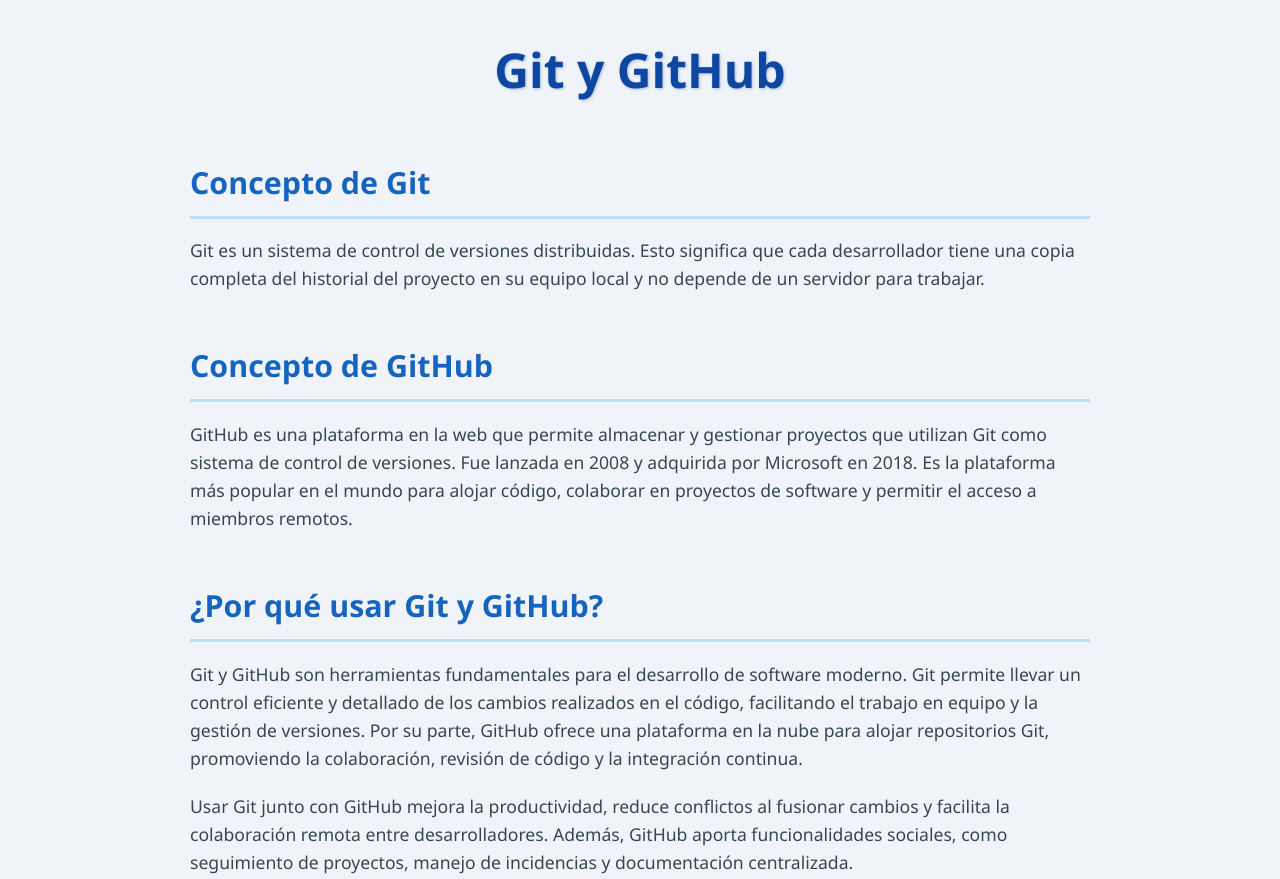
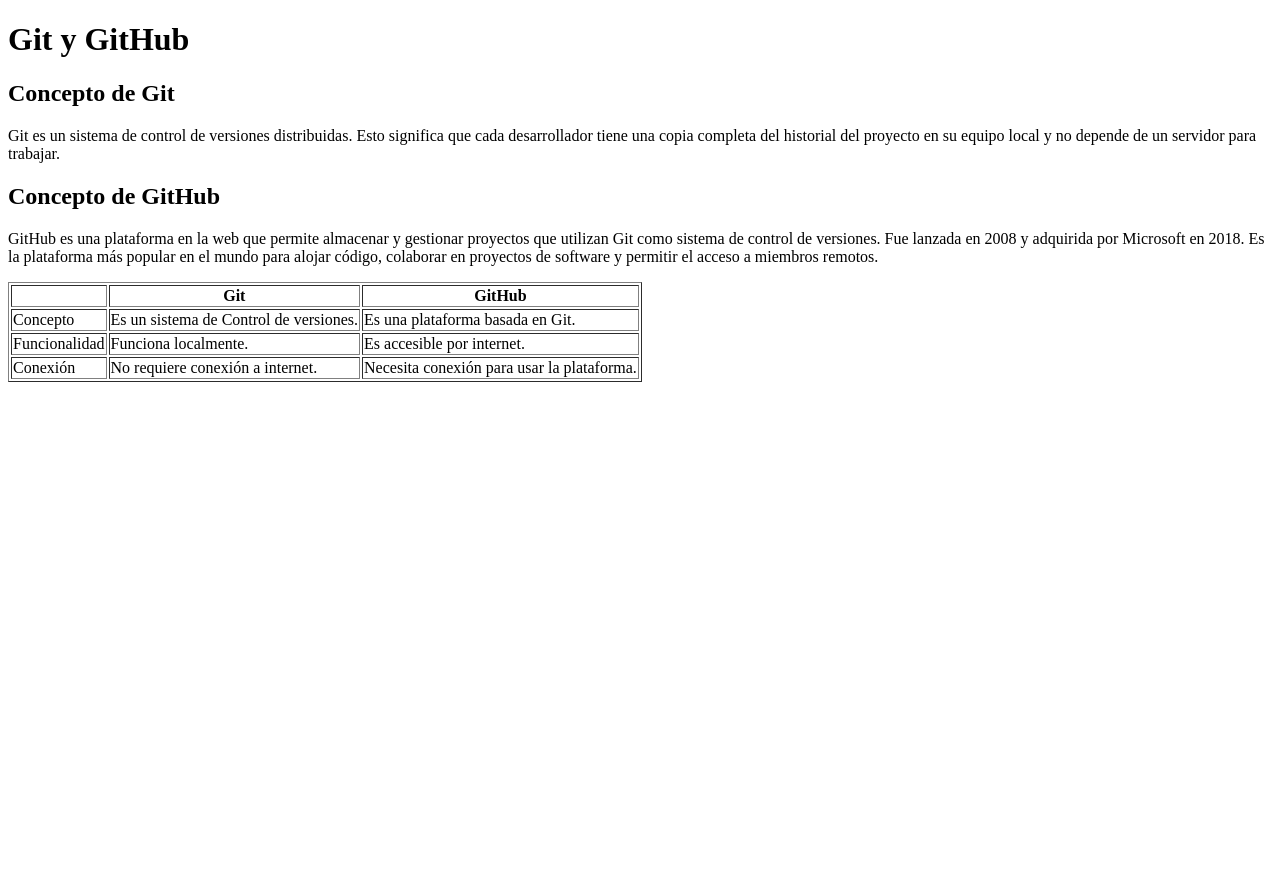
Before and after one commit to ericksk17/trabajo1, a plain HTML site: page index.html in a window 1280 px wide. Shown: the top 879 px of the page. After the commit the page ends 800 px from the top, so only its background shows below. Drawn offline with Linux system fonts and the light colour scheme.

Commit message:
Revert "web con estilos"
This reverts commit d183d799eeac5abeb11075f0f6df3b57e657f693.

```diff
--- a/css/styles.css
+++ /dev/null
@@ -1,116 +0,0 @@
-/* Estilos generales */
-body {
-    font-family: 'Segoe UI', Tahoma, Geneva, Verdana, sans-serif;
-    background: #f0f4f8;
-    color: #2e3a59;
-    margin: 30px auto;
-    max-width: 900px;
-    padding: 0 20px 40px;
-    line-height: 1.6;
-}
-
-/* Título principal */
-h1 {
-    font-size: 3rem;
-    color: #0d47a1;
-    text-align: center;
-    margin-bottom: 40px;
-    text-shadow: 1px 1px 3px rgba(13, 71, 161, 0.3);
-}
-
-/* Subtítulos */
-h2 {
-    font-size: 1.9rem;
-    color: #1565c0;
-    margin-top: 50px;
-    margin-bottom: 15px;
-    border-bottom: 3px solid #bbdefb;
-    padding-bottom: 8px;
-    transition: color 0.3s ease;
-}
-
-h2:hover {
-    color: #0d336e;
-}
-
-/* Párrafos */
-p {
-    font-size: 1.1rem;
-    color: #37474f;
-    margin-bottom: 20px;
-}
-
-/* Sección "¿Por qué usar Git y GitHub?" */
-#por-que-usar-git-github {
-    background: linear-gradient(135deg, #bbdefb, #e3f2fd);
-    border-left: 6px solid #1976d2;
-    padding: 25px 30px;
-    border-radius: 12px;
-    box-shadow: 0 6px 18px rgba(25, 118, 210, 0.3);
-    transition: box-shadow 0.3s ease, transform 0.3s ease;
-}
-
-#por-que-usar-git-github:hover {
-    box-shadow: 0 10px 28px rgba(25, 118, 210, 0.5);
-    transform: translateY(-5px);
-}
-
-/* Tabla */
-table {
-    width: 100%;
-    border-collapse: collapse;
-    margin-top: 40px;
-    box-shadow: 0 6px 15px rgba(0, 0, 0, 0.1);
-    border-radius: 10px;
-    overflow: hidden;
-    background: white;
-    font-size: 1rem;
-    color: #37474f;
-    transition: box-shadow 0.3s ease;
-}
-
-table:hover {
-    box-shadow: 0 10px 25px rgba(0, 0, 0, 0.15);
-}
-
-th, td {
-    padding: 16px 20px;
-    text-align: left;
-    border-bottom: 1px solid #e1e8f0;
-}
-
-th {
-    background-color: #1976d2;
-    color: #fff;
-    font-weight: 600;
-    letter-spacing: 0.05em;
-}
-
-tbody tr:nth-child(even) {
-    background-color: #f5faff;
-}
-
-tbody tr:hover {
-    background-color: #dbe9ff;
-    cursor: default;
-}
-
-/* Responsive */
-@media (max-width: 600px) {
-    body {
-        margin: 15px;
-        padding: 0 10px 30px;
-    }
-
-    h1 {
-        font-size: 2.2rem;
-    }
-
-    h2 {
-        font-size: 1.5rem;
-    }
-
-    table, th, td {
-        font-size: 0.9rem;
-    }
-}
--- a/index.html
+++ b/index.html
@@ -3,7 +3,6 @@
 <head>
     <meta charset="UTF-8">
     <title>Git y GitHub</title>
-    <link rel="stylesheet" href="css/styles.css">
 </head>
 <body>
     <h1>Git y GitHub</h1>
@@ -13,16 +12,6 @@
 
     <h2>Concepto de GitHub</h2>
     <p>GitHub es una plataforma en la web que permite almacenar y gestionar proyectos que utilizan Git como sistema de control de versiones. Fue lanzada en 2008 y adquirida por Microsoft en 2018. Es la plataforma más popular en el mundo para alojar código, colaborar en proyectos de software y permitir el acceso a miembros remotos.</p>
-
-    <section id="por-que-usar-git-agithub">
-        <h2>¿Por qué usar Git y GitHub?</h2>
-        <p>
-            Git y GitHub son herramientas fundamentales para el desarrollo de software moderno. Git permite llevar un control eficiente y detallado de los cambios realizados en el código, facilitando el trabajo en equipo y la gestión de versiones. Por su parte, GitHub ofrece una plataforma en la nube para alojar repositorios Git, promoviendo la colaboración, revisión de código y la integración continua.
-        </p>
-        <p>
-            Usar Git junto con GitHub mejora la productividad, reduce conflictos al fusionar cambios y facilita la colaboración remota entre desarrolladores. Además, GitHub aporta funcionalidades sociales, como seguimiento de proyectos, manejo de incidencias y documentación centralizada.
-        </p>
-    </section>
 
     <table border="1">
         <thead>
```
